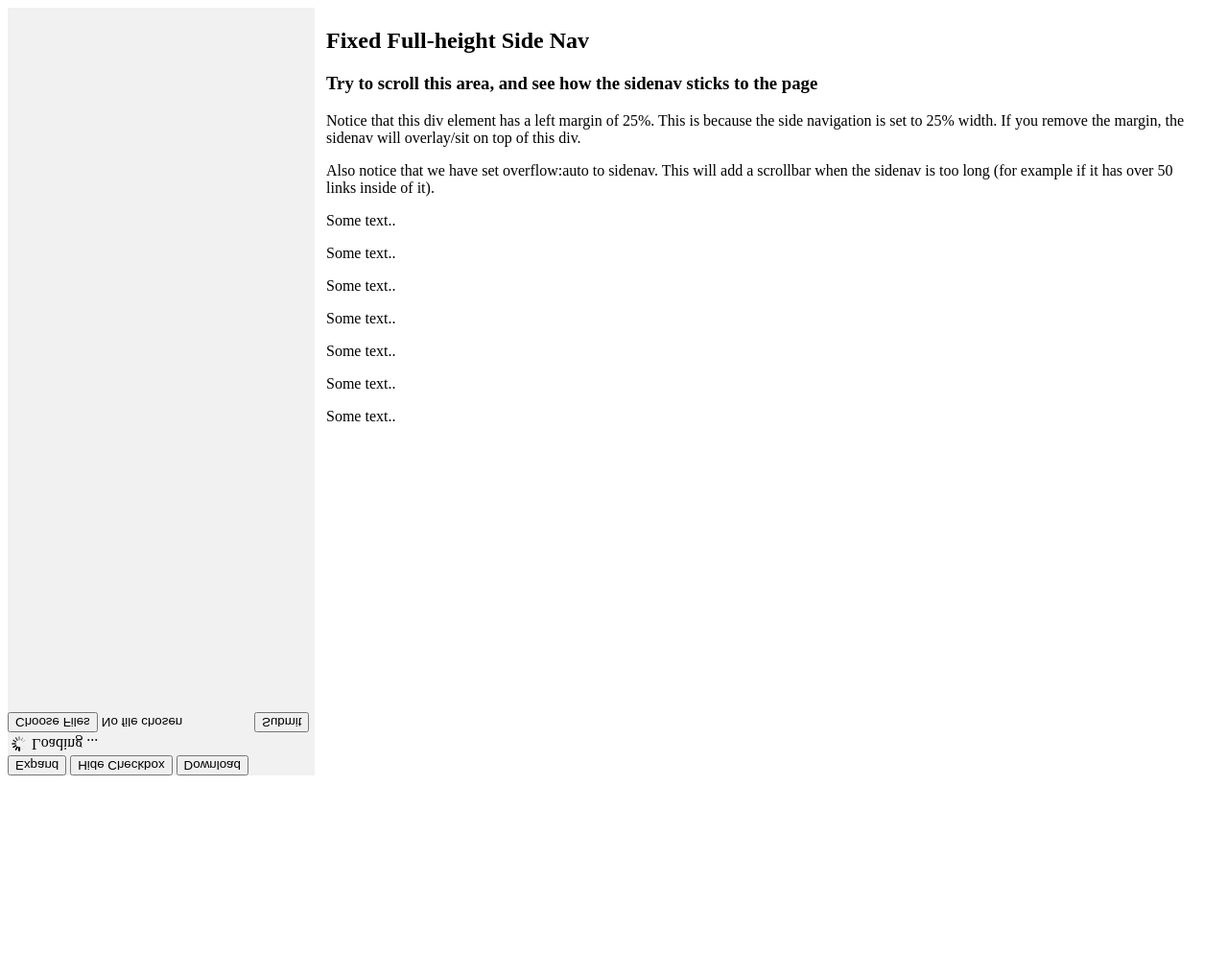
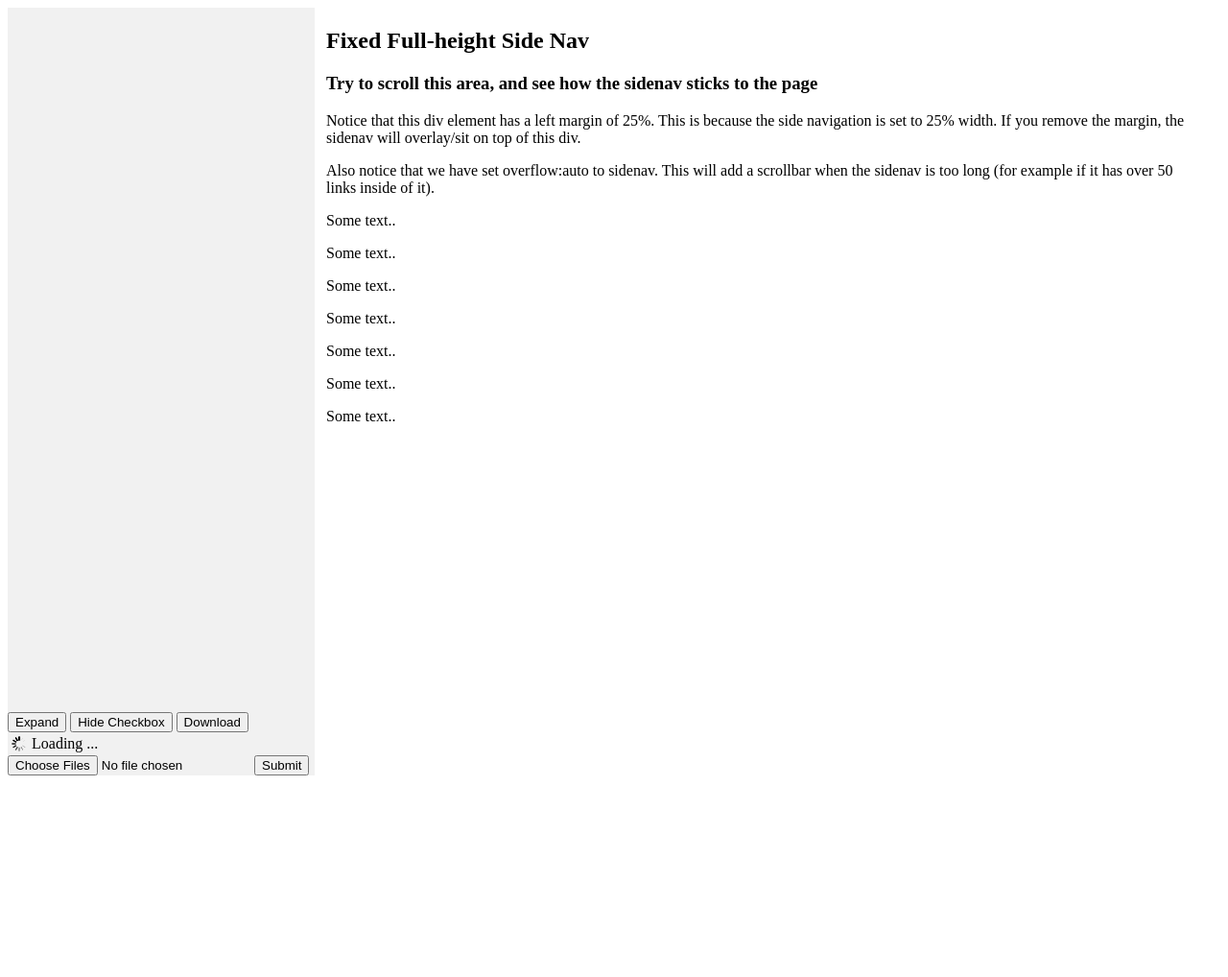
Before and after one commit to catdintran/econ2017, a Flask app: page / in a window 1280 px wide. Shown: the whole page at 96% size. Run offline with Flask 2, Linux system fonts and the light colour scheme; data that the repository does not hold is empty; some libraries are stand-ins or nearby versions.

Commit message:
Create index.html

```diff
--- a/templates/index.html
+++ b/templates/index.html
@@ -16,6 +16,7 @@
 
 <div id="panel_container">
   <div id="navbar" class="Flipped">
+      <div class="Content">
           <div id="processing_icon" style="color:#0099ff; display:none"><i class="fa fa-cog fa-spin" style="font-size:24px"></i>
             <span>Processing ...</span>
           </div>
@@ -27,6 +28,7 @@
             <input type="file" name="file[]" multiple >
             <input type="submit">
           </form>
+    </div>
   </div>
   <div style="margin-left:25%;padding:1px 16px;height:1000px;">
       <h2>Fixed Full-height Side Nav</h2>
```
Lines whose indentation alone changed are shown as unchanged.
